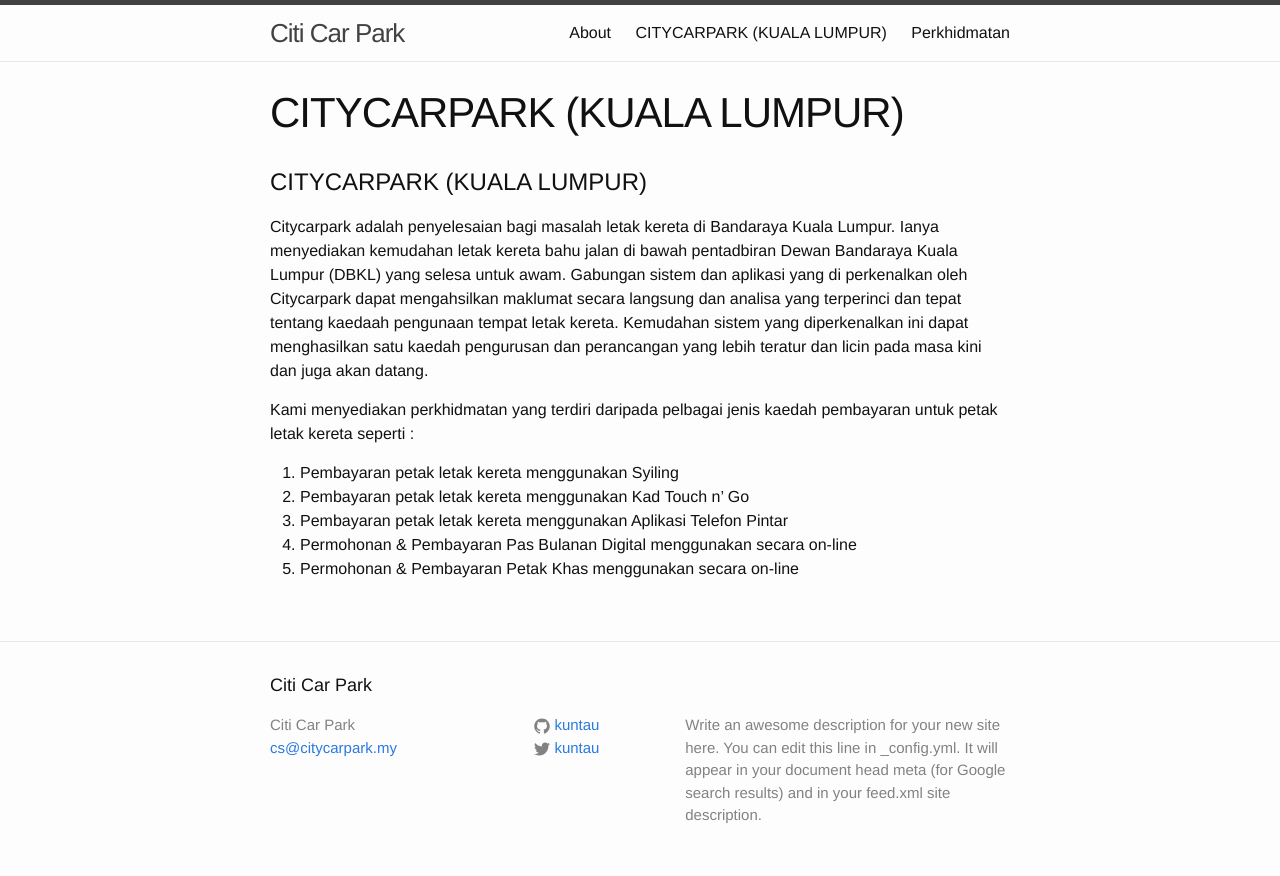
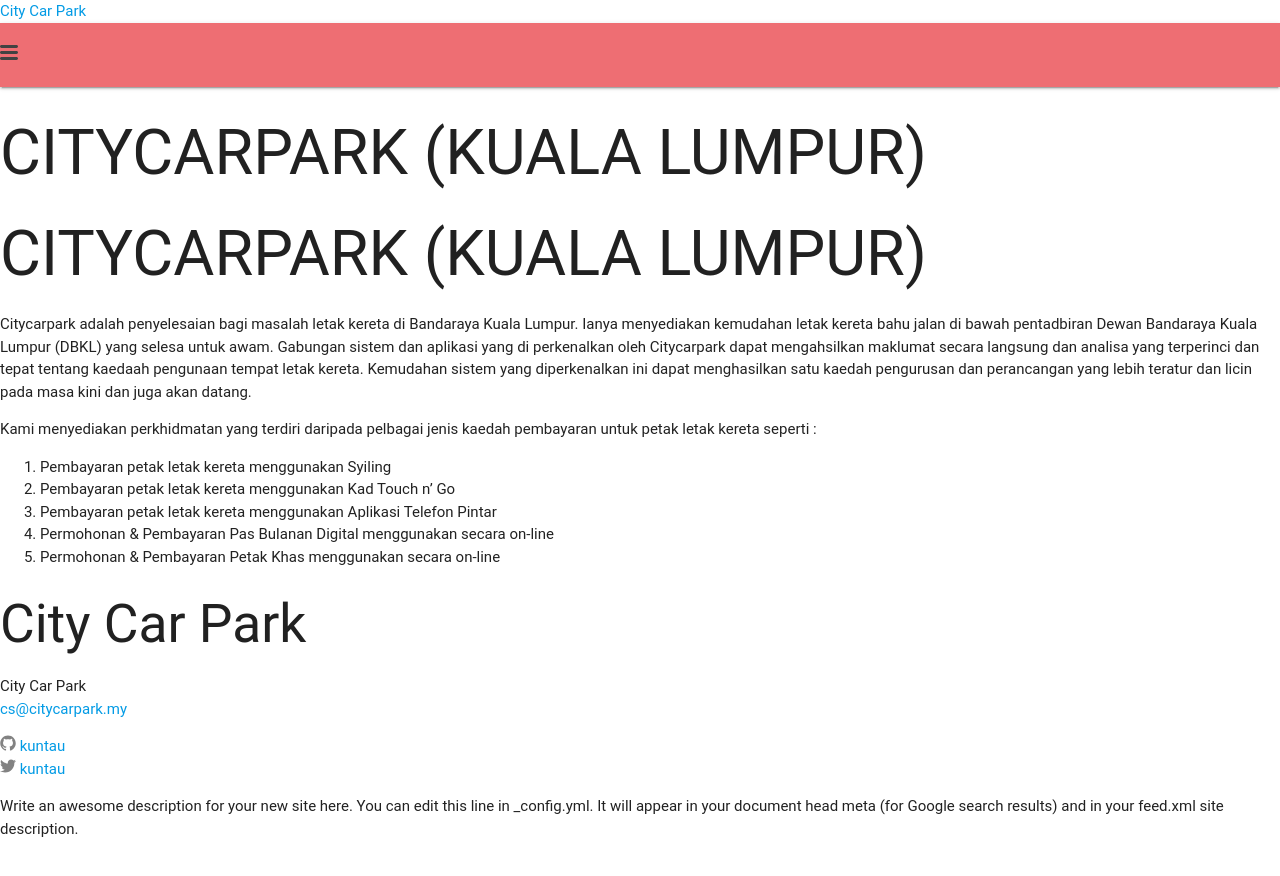
Before and after one commit to kuntau/ccpweb, a Jekyll site: the page built from index.md, in a window 1280 px wide. Shown: the top 876 px of the page. Built offline with Jekyll 4.4.1, drawn with Linux system fonts in a browser that asks for light colours; some web fonts are replaced; our own code applies the rules of GitHub Pages for plain Markdown files.

Commit message:
import materialize

```diff
--- a/_config.yml
+++ b/_config.yml
@@ -13,7 +13,7 @@
 # you will see them accessed via {{ site.title }}, {{ site.email }}, and so on.
 # You can create any custom variable you would like, and they will be accessible
 # in the templates via {{ site.myvariable }}.
-title: Citi Car Park
+title: City Car Park
 email: cs@citycarpark.my
 description: > # this means to ignore newlines until "baseurl:"
   Write an awesome description for your new site here. You can edit this
--- a/assets/main.scss
+++ b/assets/main.scss
@@ -35,6 +35,4 @@
 //     }
 // }
 
-// Import partials from the `minima` theme.
-// @import "minima";
-@import "minima";
+@import "materialize";
```
